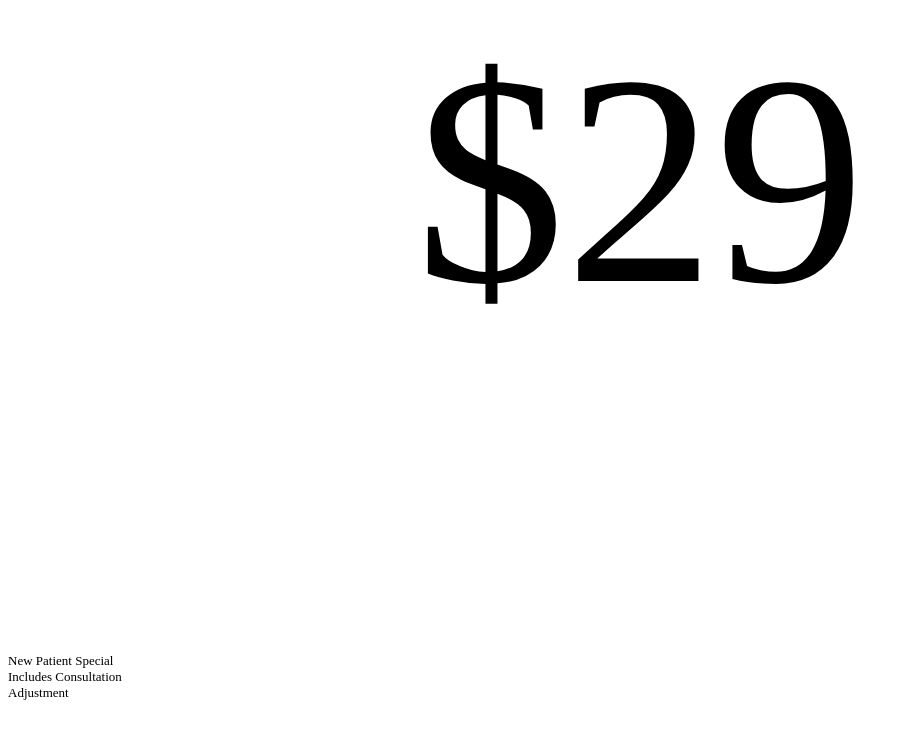
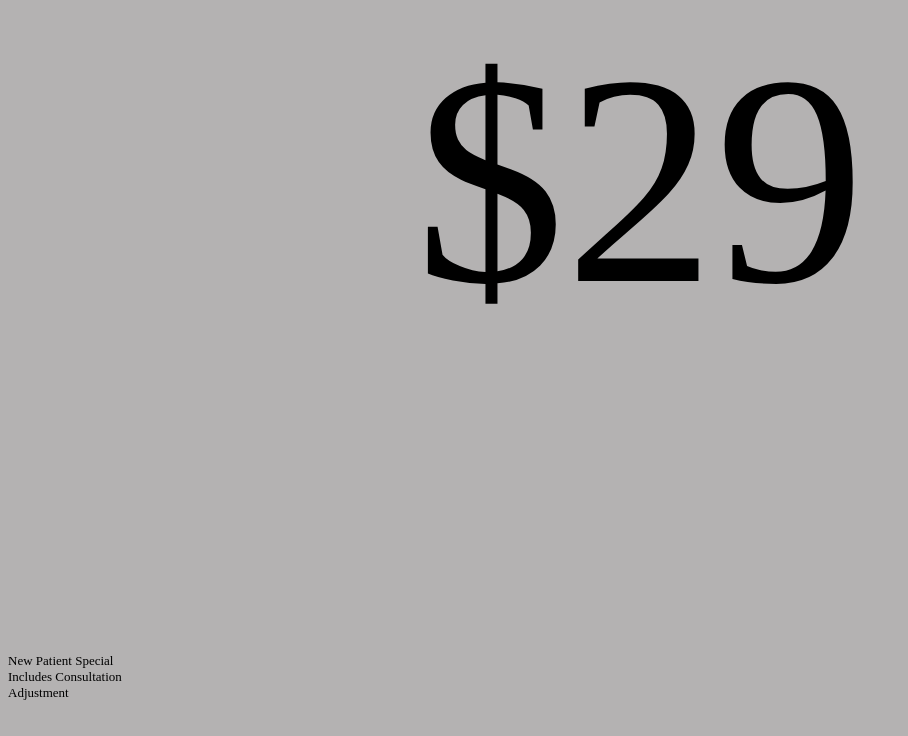
Before and after one commit to Juarez216830/cis133-resources, a plain HTML site: page Webthing.html/$29.html in a window 1280 px wide. Shown: the whole page, without its empty margins (0-908 px from the left). Drawn offline with Linux system fonts and the light colour scheme.

Commit message:
cepellin

```diff
--- a/Webthing.html/$29.html
+++ b/Webthing.html/$29.html
@@ -1,5 +1,7 @@
 <html>
     <style>
+        body {
+            background-color: rgba(8, 1, 1, 0.3);}
         p {text-align: center;}
         div {text-align: left;}
         .paragraph1 {
```
